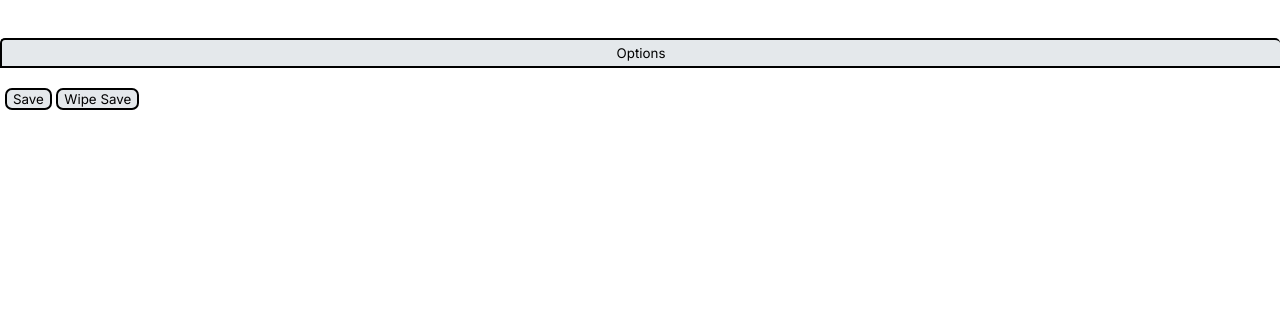
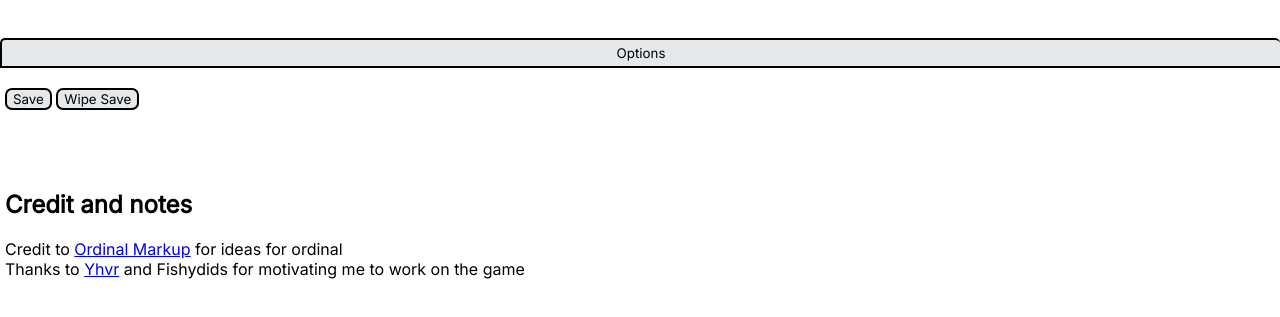
Before and after one commit to meme0846/ordinal, a plain HTML site: page index.html in a window 1280 px wide. Shown: the part 107-424 px from the top of the page. Drawn offline with nearby package versions, Linux system fonts and the light colour scheme.

Commit message:
the pg132 update

```diff
--- a/index.html
+++ b/index.html
@@ -72,6 +72,12 @@
 				<button onclick = "game.options.hideMicrotransactions = !game.options.hideMicrotransactions; updateTabs()" v-if = "game.baseReductions.gt(10)">
 					Hide microtransactions: {{ options.yn(game.options.hideMicrotransactions) }}
 				</button>
+
+				<br><br>
+
+				<h2>Credit and notes</h2>
+				Credit to <a href = "https://patcailmemer.github.io/Ordinal-Markup/">Ordinal Markup</a> for ideas for ordinal<span v-if = "game.prestiges.gt(0)">, base reductions, and PP formula</span><br>
+				Thanks to <a href = "https://yhvr.gitlab.io/">Yhvr</a> and Fishydids for motivating me to work on the game
       </div>
 
       <div id = "tab1" v-if = "game.tab === 1" style = "margin-left: 5px;">
```
